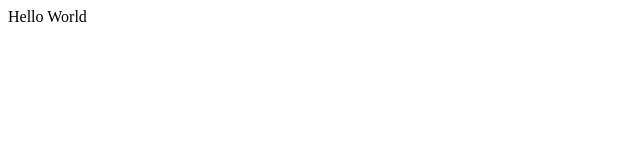
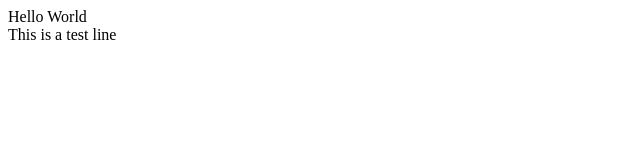
Before and after one commit to pranaykpk/sampleRepo, a plain HTML site: page index.html in a window 1280 px wide. Shown: the full height of the page, 0-640 px from the left. Drawn offline with Linux system fonts and the light colour scheme.

Commit message:
added a test line

```diff
--- a/index.html
+++ b/index.html
@@ -7,5 +7,6 @@
 </head>
 <body>
     <div>Hello World</div>
+    <div>This is a test line</div>
 </body>
 </html>
```
